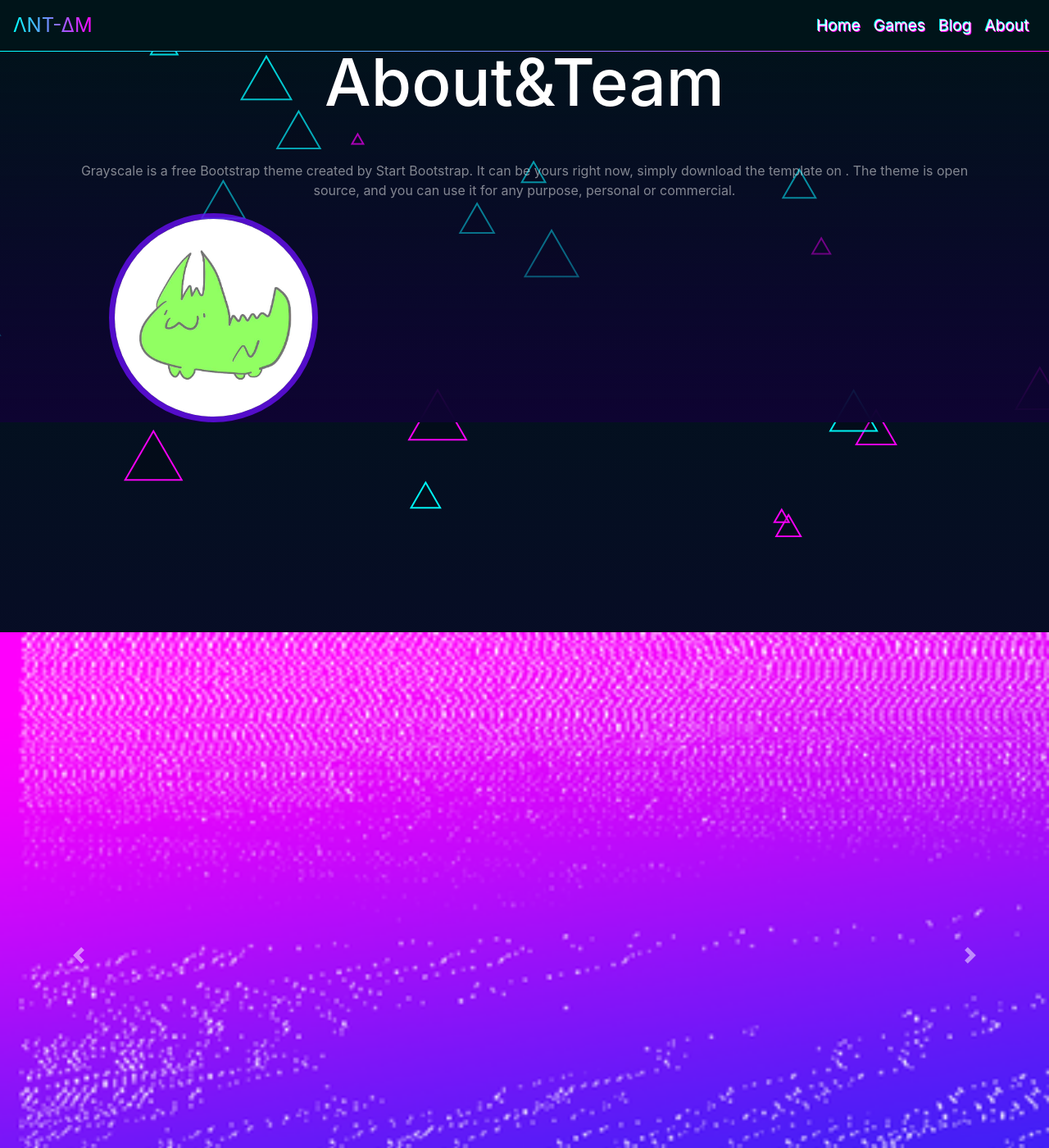
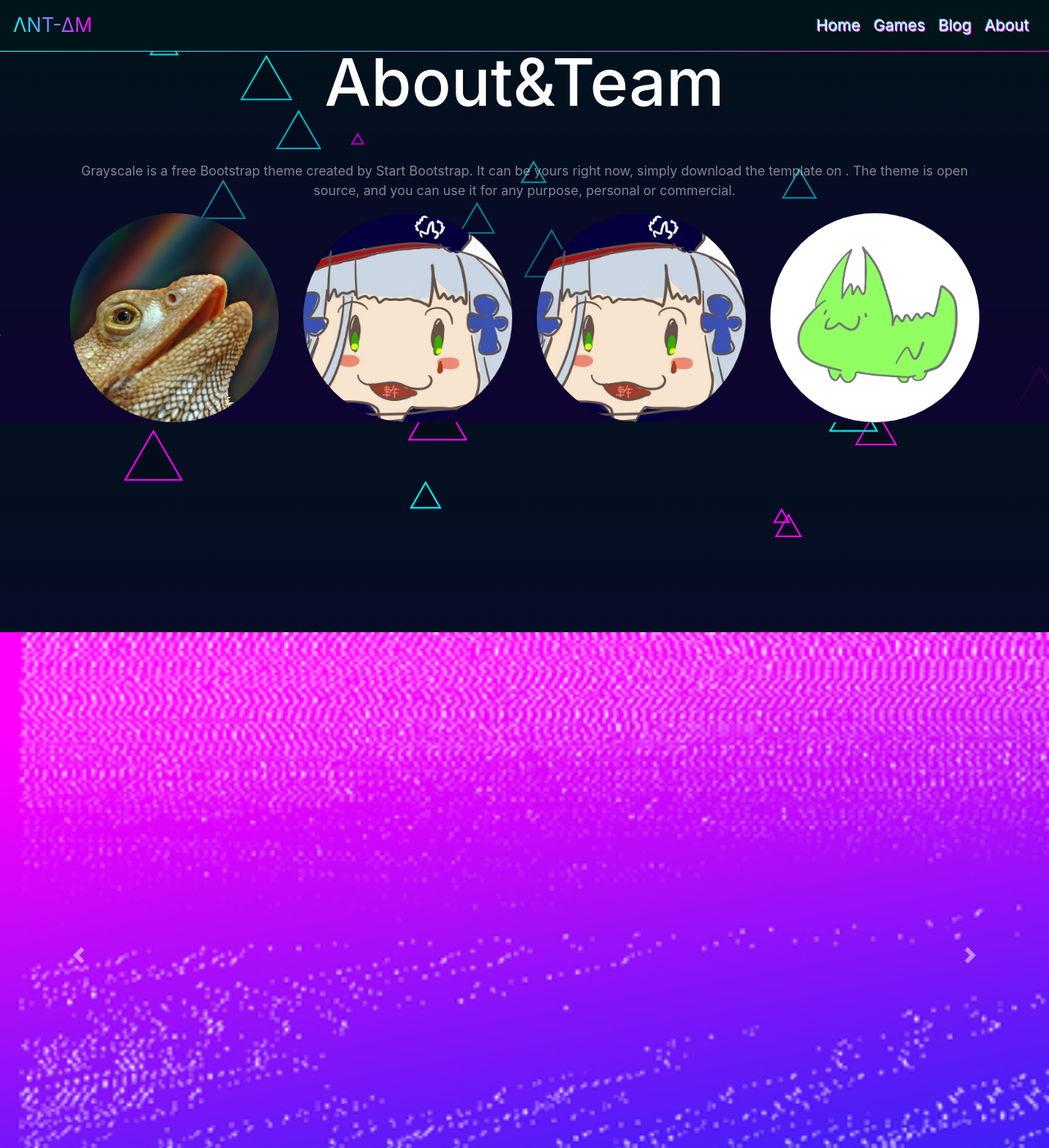
Before and after one commit to ant-dm/ant-dm.github.io, a Jekyll site: the page built from index.md, in a window 1280 px wide and 1400 px high, scrolled down 1034 px. Shown: the whole window at 82% size. Built offline with Jekyll 4.4.1, drawn with Linux system fonts in a browser that asks for light colours.

Commit message:
Team avatar update

```diff
--- a/_layouts/home.html
+++ b/_layouts/home.html
@@ -32,10 +32,25 @@ layout: base
     </div>
     <div class="row">
 
-      <div class="col-sm-4">
+      <div class="col-sm-3">
         <div class="team-member">
-          <img src="../assets/img/team/greenN.jpg" alt="">
+          <img src="../assets/img/team/RxnAvatar.png" alt="">
         </div>
+      </div>
+      <div class="col-sm-3">
+          <div class="team-member">
+            <img src="../assets/img/team/snow.jpg" alt="">
+          </div>
+      </div>
+      <div class="col-sm-3">
+          <div class="team-member">
+            <img src="../assets/img/team/snow.jpg" alt="">
+          </div>
+      </div>
+      <div class="col-sm-3">
+          <div class="team-member">
+            <img src="../assets/img/team/greenN.jpg" alt="">
+          </div>
       </div>
 
     </div>
--- a/_sass/_about.scss
+++ b/_sass/_about.scss
@@ -11,7 +11,7 @@
       height: 255px;
       object-fit:cover;
       border-radius:50%;
-      border: 7px solid fade-out($team-img-border, 0.2);
+      border: 7px solid $team-img-border;
     }
   }
 }
--- a/_sass/_variables.scss
+++ b/_sass/_variables.scss
@@ -33,7 +33,7 @@ $page-heading-btn-bor-color: $indigo;
 
 /* about */
 $about-bg-color: linear-gradient(to bottom, rgba( 0, 0, 0, 0.0) 25%, rgba(14, 4, 50, 1.0) 100%);
-$team-img-border: $indigo;
+$team-img-border: linear-gradient(to bottom, $neon-pink, $indigo);
 
 
 
```
Also changed, not shown: assets/img/icon/tri_yellow0.svg (deleted), assets/img/team/RxnAvatar.png (added), assets/img/team/snow.jpg (added).
